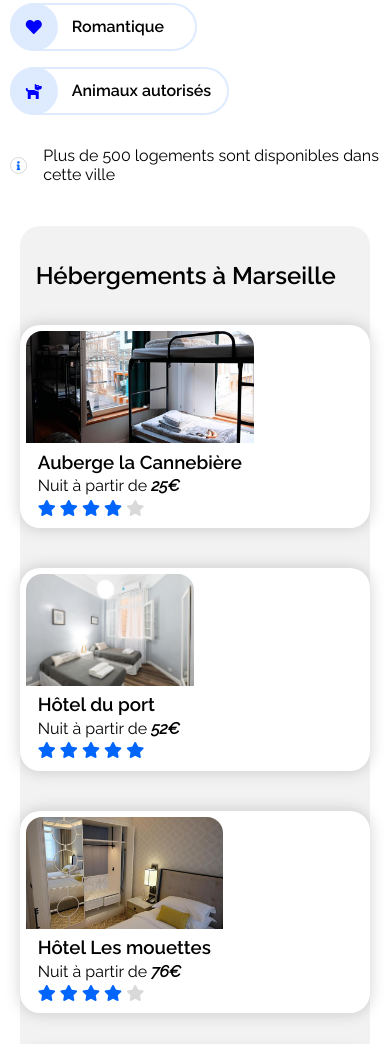
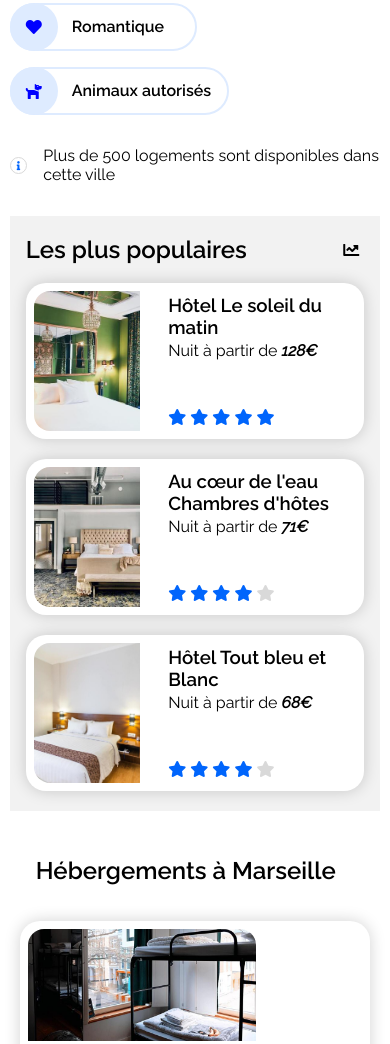
Before and after one commit to MomoD92/Reservia, a plain HTML site: page index.html in a window 390 px wide. Shown: the part 530-1574 px from the top of the page. Drawn offline with Linux system fonts and the light colour scheme.

Commit message:
Update style.css

```diff
--- a/css/style.css
+++ b/css/style.css
@@ -235,6 +235,10 @@ aside {
     border-radius: 1.25rem;
 }
 
+aside article {
+    margin: 0 1em;
+}
+
 .asideContent {
     display: flex;
     flex-direction: column;
@@ -282,13 +286,14 @@ section div header {
 }
 
 .marseilleRoomsHeader {
-    margin-left: 10px;
+    margin-left: 30px;
 }
 
 .more {
     font-family: "Raleway", sans-serif;
-    margin: 2rem;
+    margin: 1rem;
     font-weight: 600;
+    margin-left: 40px;
 }
 
 
@@ -299,7 +304,7 @@ section div header {
 .cartes {
     display: flex;
     flex-wrap: wrap;
-    justify-content: space-around;
+    justify-content: space-evenly;
     width: auto;
 }
 
@@ -311,13 +316,15 @@ section div header {
     transition-duration: 0.1s;
     cursor: pointer;
     box-sizing: border-box;
+    border: solid 2px transparent;
+    transition: 0.6s ease;
 }
 
 .asideHeader {
     display: flex;
     flex-direction: row;
     justify-content: space-between;
-    margin: 0 auto;
+    margin-left: 1em;
 }
 
 .asideHeader i {
@@ -337,6 +344,7 @@ section div header {
     width: 33%;
     min-width: 33%;
     max-width: 33%;
+    font-size: 1em;
 }
 
 figure {
@@ -368,7 +376,7 @@ figure {
 }
 
 section article {
-    margin-bottom: 40px;
+    margin-bottom: 20px;
     background-color: #fff;
 }
 
@@ -478,6 +486,7 @@ a {
     /**raccourcie : flex-grow; flex-shrink; flex-basis**/
     justify-content: space-around;
     flex-wrap: wrap;
+    margin-left: 1em;
 }
 
 #mainFooter article {
@@ -502,7 +511,6 @@ a {
     #activity {
         display: flex;
         flex-direction: column;
-        width: auto;
     }
     .headerNav {
         position: relative;
@@ -541,6 +549,9 @@ a {
 }
 
 @media screen and (max-width:768px) {
+    body {
+        width: 100%;
+    }
     main {
         flex-direction: column;
     }
@@ -557,7 +568,7 @@ a {
     }
     #rooms {
         display: flex;
-        flex-direction: scolumn-reverse;
+        flex-direction: column-reverse;
         width: auto;
     }
     #activity {
@@ -576,7 +587,7 @@ a {
     }
     .marseilleRooms {
         width: auto;
-        background-color: #F2F2F2;
+        background-color: white;
     }
     .activityCarteFigcaptionTitle {
         text-align: center;
@@ -629,6 +640,9 @@ a {
         display: flex;
         flex-direction: column;
     }
+    .more {
+        margin-left: 0;
+    }
 }
 
 @media screen and (max-width: 1024px) {
```
